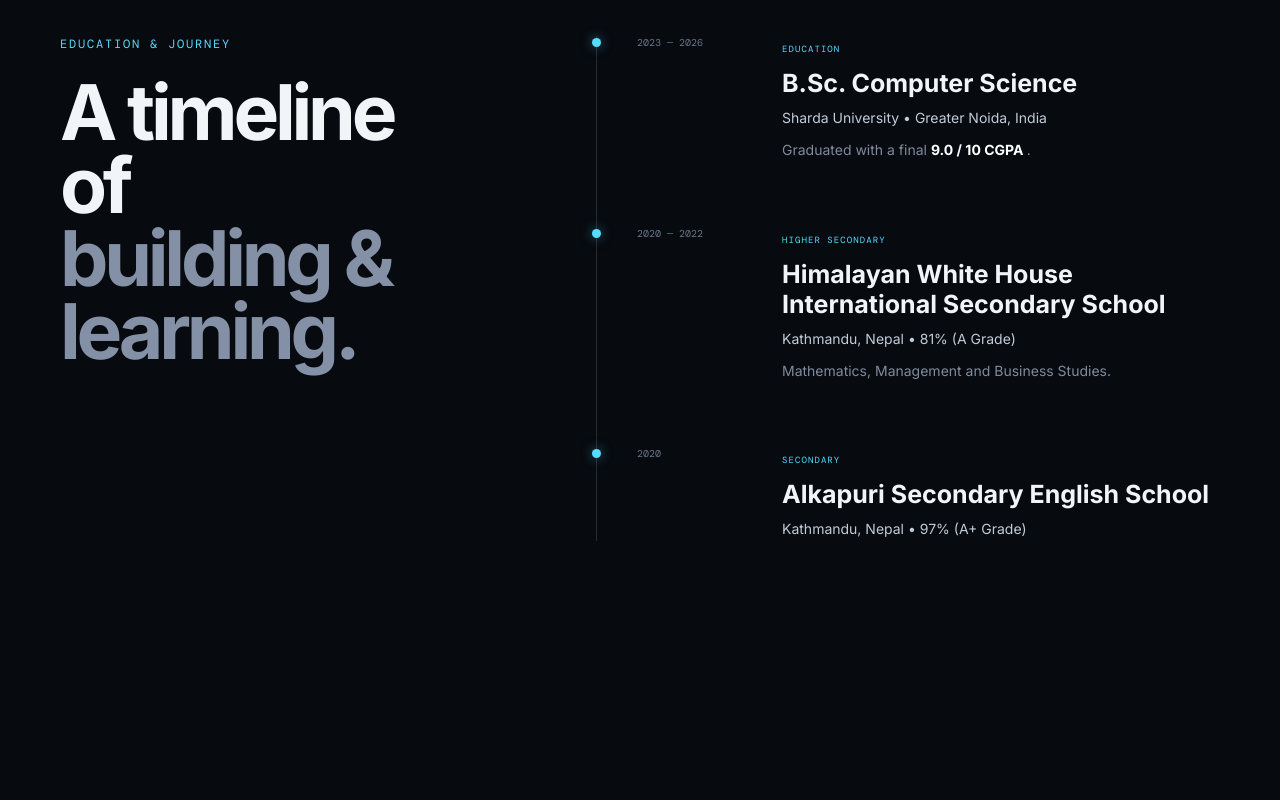
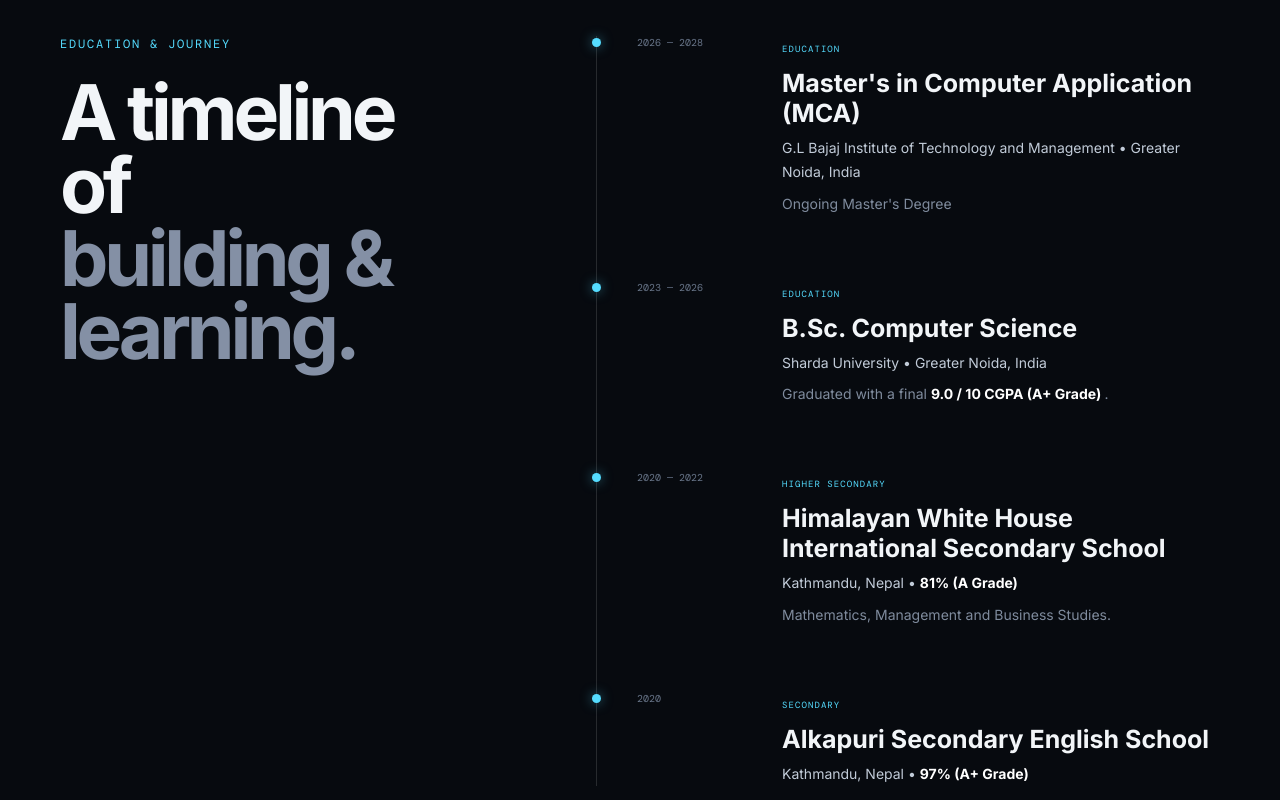
Before and after one commit to Anand123-A/Anand-Patwa-Portfolio, a plain HTML site: page index.html in a window 1280 px wide. Shown: the part 8700-9500 px from the top of the page. Drawn offline with nearby package versions, Linux system fonts and the light colour scheme.

Commit message:
Update profile photo and education details

```diff
--- a/index.html
+++ b/index.html
@@ -1874,6 +1874,51 @@
                     <div class="timeline">
 
 
+                        <!-- MASTERS -->
+
+                        <article class="timeline-item">
+
+
+                            <div class="timeline-date">
+                                2026 — 2028
+                            </div>
+
+
+                            <div class="timeline-dot"></div>
+
+
+                            <div>
+
+
+                                <span class="timeline-type">
+                                    EDUCATION
+                                </span>
+
+
+                                <h3>
+                                    Master's in Computer Application (MCA)
+                                </h3>
+
+
+                                <p class="timeline-company">
+
+                                    G.L Bajaj Institute of Technology and Management
+                                    • Greater Noida, India
+
+                                </p>
+
+
+                                <p>
+
+                                    Ongoing Master's Degree
+
+                                </p>
+
+
+                            </div>
+
+                        </article>
+
                         <!-- BACHELOR -->
 
                         <article class="timeline-item">
@@ -1912,7 +1957,7 @@
 
                                     Graduated with a final
                                     <strong>
-                                        9.0 / 10 CGPA
+                                        9.0 / 10 CGPA (A+ Grade)
                                     </strong>.
 
                                 </p>
@@ -1953,9 +1998,10 @@
 
 
                                 <p class="timeline-company">
-
-                                    Kathmandu, Nepal
-                                    • 81% (A Grade)
+                                    Kathmandu, Nepal •
+                                    <strong>
+                                    81% (A Grade)
+                                    </strong>
 
                                 </p>
 
@@ -2005,7 +2051,8 @@
                                 <p class="timeline-company">
 
                                     Kathmandu, Nepal
-                                    • 97% (A+ Grade)
+                                    •
+                                    <strong>97% (A+ Grade)</strong>
 
                                 </p>
 
```
Also changed, not shown: assets/profile.jpeg.
